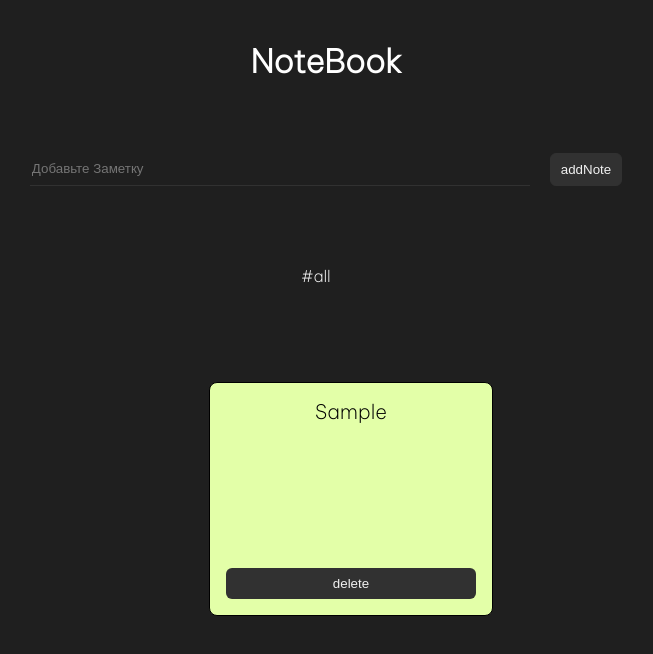
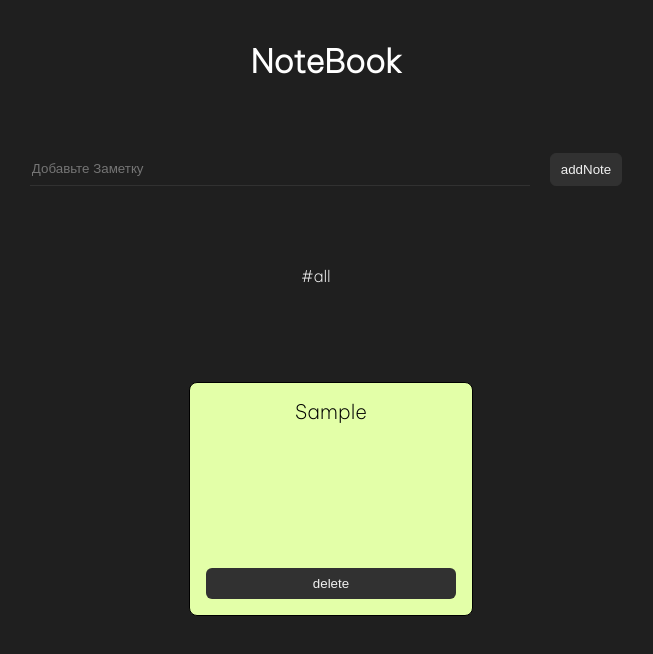
Before and after one commit to AirMous3/NybleCraft_Testovoe, a React (Create React App) app: page / in a window 1280 px wide. Both pictures are taken after typing "Sample" into the empty fields and a click on the button "addNote". Shown: the top 654 px of the page, without its empty margins (314-967 px from the left). Built offline with nearby package versions, Linux system fonts and the light colour scheme.

Commit message:
some css refactoring

```diff
--- a/src/App.module.scss
+++ b/src/App.module.scss
@@ -5,7 +5,7 @@
   align-items: center;
   padding: 20px;
   min-height: 50vh;
-  width: 1000px;
+  max-width: 1000px;
 
 }
 
--- a/src/components/AddItemForm/AddItemForm.module.scss
+++ b/src/components/AddItemForm/AddItemForm.module.scss
@@ -1,5 +1,5 @@
 .container {
-  padding-top: 50px;
+  margin-top: 50px;
   display: flex;
   input {
     border: 0;
--- a/src/components/Tasks/Tasks.module.scss
+++ b/src/components/Tasks/Tasks.module.scss
@@ -2,7 +2,7 @@
   display: flex;
   flex-wrap: wrap;
   justify-content: center;
-
+  padding: 0;
 
   li {
     min-height: 200px;
```
